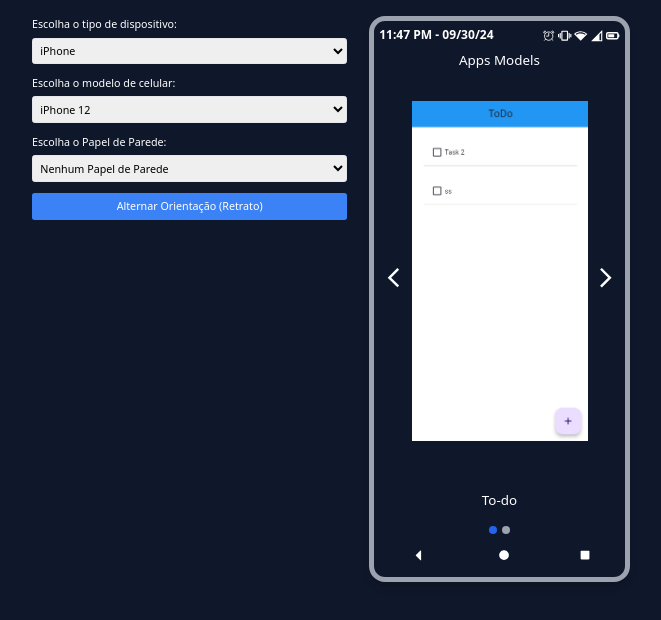
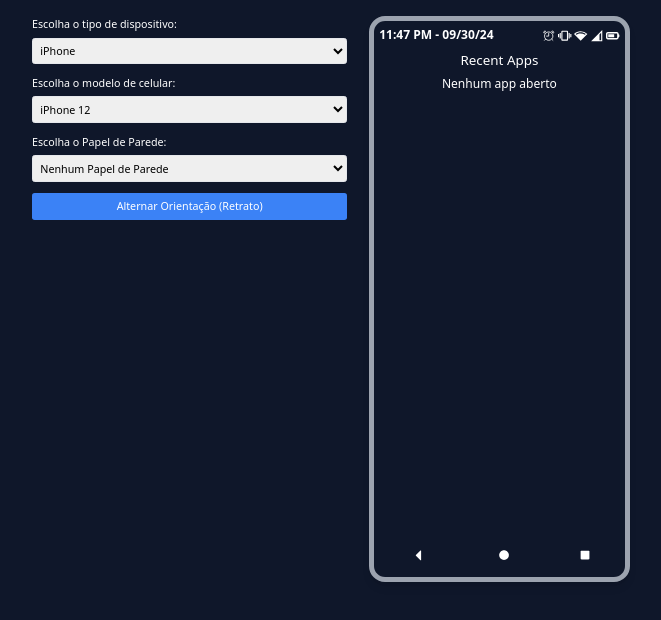
Before and after one commit to hiag0liveira/virtual-cell-phone, a React (Vite) app: page /recent-models in a window 1280 px wide. Shown: the top 620 px of the page, without its empty margins (309-970 px from the left). Built offline with nearby package versions, Linux system fonts and the light colour scheme.

Commit message:
feat: Add apps recents

```diff
--- a/src/pages/Home.tsx
+++ b/src/pages/Home.tsx
@@ -5,6 +5,7 @@ interface AppData {
   name: string;
   link: string;
   icon: string;
+  screen: string;
 }
 
 const Home: React.FC = () => {
@@ -32,7 +33,21 @@ const Home: React.FC = () => {
     loadApps();
   }, []);
 
+  const saveAppToCache = (app: AppData) => {
+    const cache = localStorage.getItem("recentApps");
+    const recentApps = cache ? JSON.parse(cache) : [];
+
+    const exists = recentApps.find(
+      (cachedApp: AppData) => cachedApp.name === app.name
+    );
+
+    if (!exists) {
+      localStorage.setItem("recentApps", JSON.stringify([app, ...recentApps]));
+    }
+  };
+
   const handleOpenApp = (app: AppData) => {
+    saveAppToCache(app); // Salva no cache quando o app for aberto
     navigate(`/app/${app.name}`);
   };
 
--- a/src/pages/RecentModels.tsx
+++ b/src/pages/RecentModels.tsx
@@ -1,25 +1,32 @@
-import React, { useState } from "react";
+import React, { useState, useEffect } from "react";
 import { useNavigate } from "react-router-dom";
-import jsonData from "../../public/apps.json";
 import styles from "./RecentModels.module.css";
 import {
   MdOutlineArrowBackIos,
   MdOutlineArrowForwardIos,
 } from "react-icons/md";
+import { IoCloseSharp } from "react-icons/io5";
 
 const RecentModels: React.FC = () => {
   const navigate = useNavigate();
+  const [recentApps, setRecentApps] = useState<any[]>([]);
   const [currentIndex, setCurrentIndex] = useState(0);
+
+  useEffect(() => {
+    const cache = localStorage.getItem("recentApps");
+    const apps = cache ? JSON.parse(cache) : [];
+    setRecentApps(apps);
+  }, []);
 
   const handleNext = () => {
     setCurrentIndex((prevIndex) =>
-      prevIndex === jsonData.length - 1 ? 0 : prevIndex + 1
+      prevIndex === recentApps.length - 1 ? 0 : prevIndex + 1
     );
   };
 
   const handlePrev = () => {
     setCurrentIndex((prevIndex) =>
-      prevIndex === 0 ? jsonData.length - 1 : prevIndex - 1
+      prevIndex === 0 ? recentApps.length - 1 : prevIndex - 1
     );
   };
 
@@ -29,20 +36,31 @@ const RecentModels: React.FC = () => {
 
   const getItemClass = (index: number) => {
     if (index === currentIndex) return styles.active;
-    if (index === (currentIndex - 1 + jsonData.length) % jsonData.length)
+    if (index === (currentIndex - 1 + recentApps.length) % recentApps.length)
       return styles.prev;
-    if (index === (currentIndex + 1) % jsonData.length) return styles.next;
+    if (index === (currentIndex + 1) % recentApps.length) return styles.next;
     return styles.hidden;
+  };
+
+  const handleRemoveApp = (appName: string) => {
+    const updatedApps = recentApps.filter((app) => app.name !== appName);
+    setRecentApps(updatedApps);
+    localStorage.setItem("recentApps", JSON.stringify(updatedApps));
   };
 
   return (
     <div
       className={`w-full h-full flex flex-col items-center scrollbar-hidden ${styles.animateSlideUp}`}
     >
-      <h1 className="text-white text-xl mb-2">Apps Models</h1>
+      <h1 className="text-white text-xl mb-2">Recent Apps</h1>
+
+      {recentApps.length === 0 ? (
+        <p className="text-white text-lg">Nenhum app aberto</p>
+      ) : (
+        <>
           <div className={styles.carousel}>
             <div className={styles.carouselInner}>
-          {jsonData.map((item, index) => (
+              {recentApps.map((item, index) => (
                 <div
                   key={index}
                   className={`${styles.carouselItem} ${getItemClass(index)}`}
@@ -73,11 +91,21 @@ const RecentModels: React.FC = () => {
               <MdOutlineArrowForwardIos size={35} />
             </button>
           </div>
-      <div className="mt-4 text-xl">
-        <span>{jsonData[currentIndex].name}</span>
+
+          <div className="text-xl mb-20">
+            <span>{recentApps[currentIndex]?.name}</span>
           </div>
+
+          <button
+            className="text-white bg-red-500 rounded-full "
+            onClick={() => handleRemoveApp(recentApps[currentIndex]?.name)}
+          >
+            <IoCloseSharp size={25} />
+          </button>
+          <span className="text-sm">Fechar aplicativo</span>
+
           <div className="flex justify-center mt-6">
-        {jsonData.map((_, index) => (
+            {recentApps.map((_, index) => (
               <button
                 key={index}
                 className={`w-3 h-3 mx-1 rounded-full ${
@@ -87,6 +115,8 @@ const RecentModels: React.FC = () => {
               ></button>
             ))}
           </div>
+        </>
+      )}
     </div>
   );
 };
```
Lines whose indentation alone changed are shown as unchanged.
